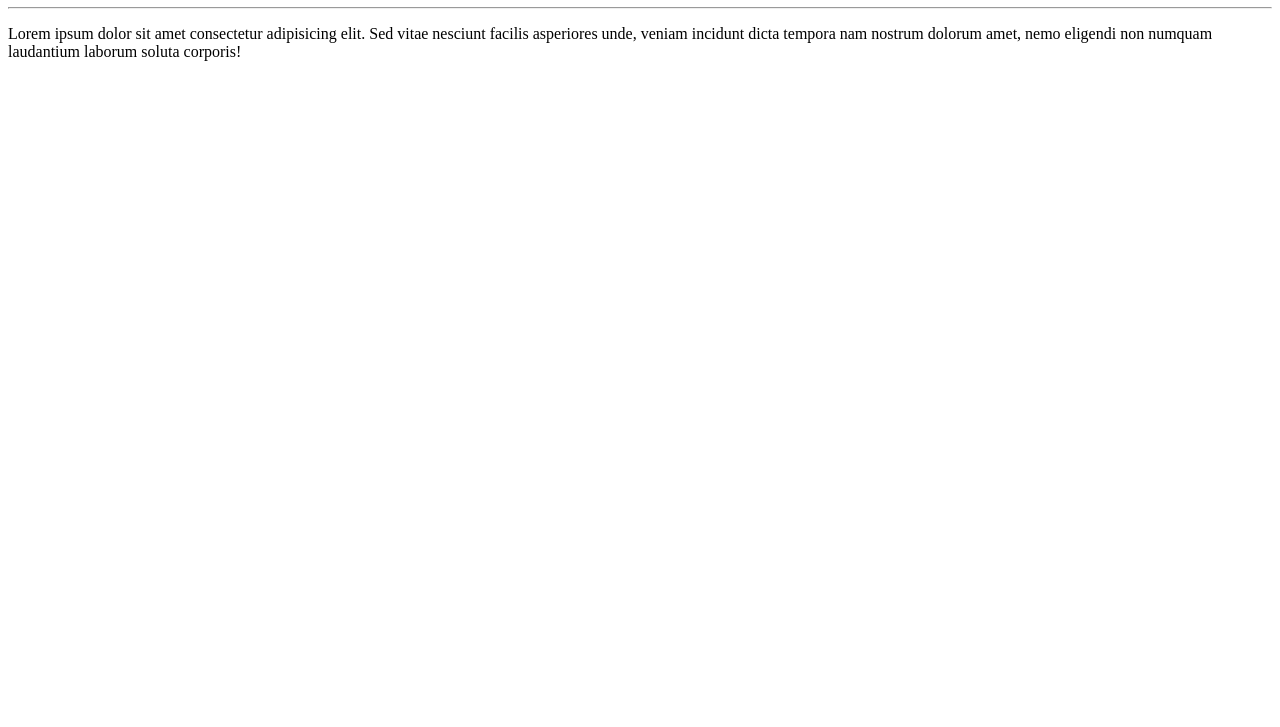
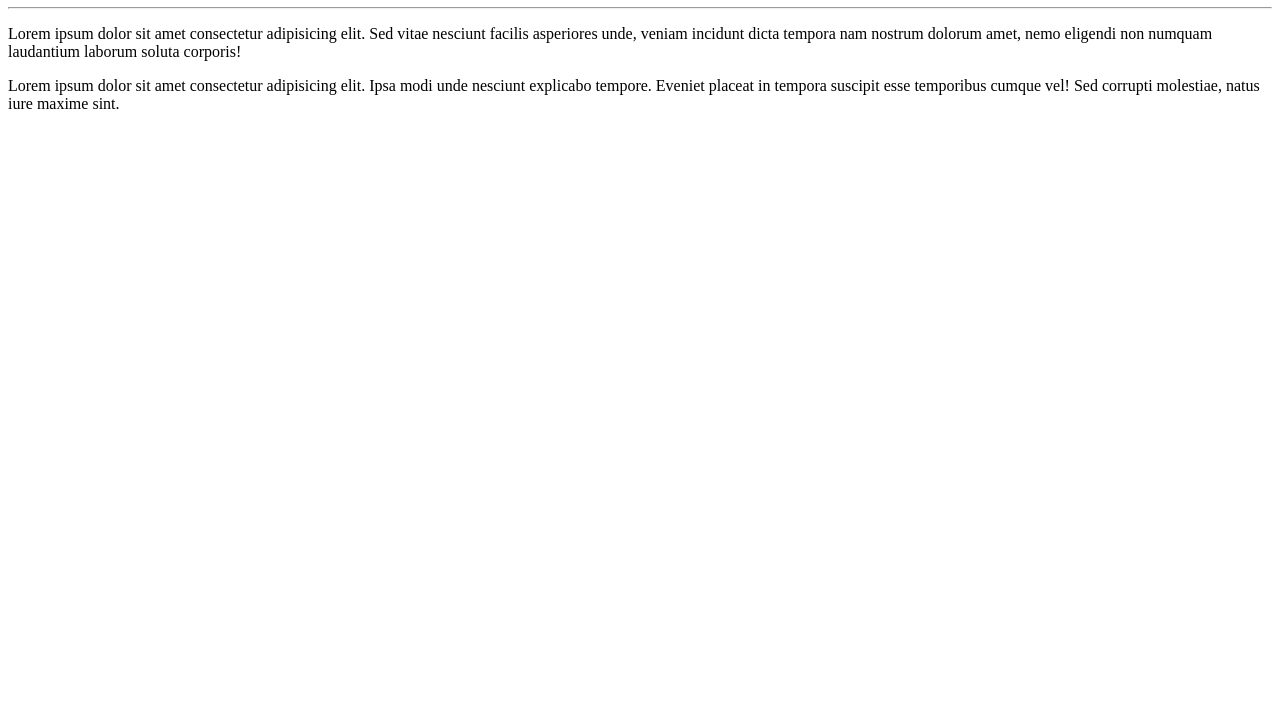
Before and after one commit to lariintech/repositorio-teste, a plain HTML site: page site-exemplo/index.html in a window 1280 px wide. Shown: the part 73-800 px from the top of the page. Drawn offline with Linux system fonts and the light colour scheme.

Commit message:
Adicionei um parágrafo

```diff
--- a/site-exemplo/index.html
+++ b/site-exemplo/index.html
@@ -9,5 +9,6 @@
     <h1>Olá, Mundo!</h1>
     <hr>
     <p>Lorem ipsum dolor sit amet consectetur adipisicing elit. Sed vitae nesciunt facilis asperiores unde, veniam incidunt dicta tempora nam nostrum dolorum amet, nemo eligendi non numquam laudantium laborum soluta corporis!</p>
+    <p>Lorem ipsum dolor sit amet consectetur adipisicing elit. Ipsa modi unde nesciunt explicabo tempore. Eveniet placeat in tempora suscipit esse temporibus cumque vel! Sed corrupti molestiae, natus iure maxime sint.</p>
 </body>
 </html>
```
